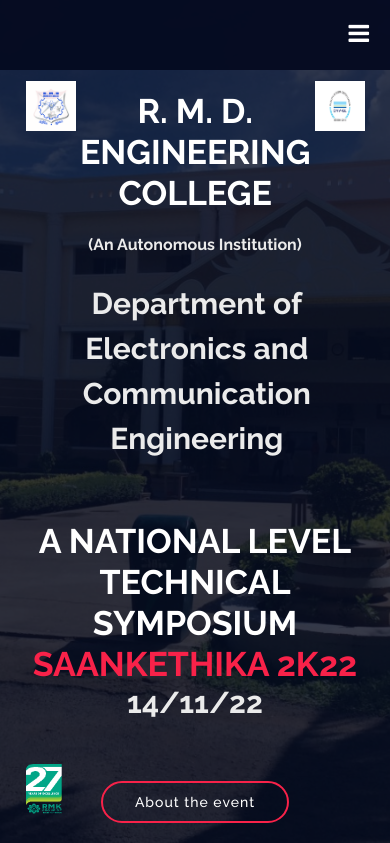
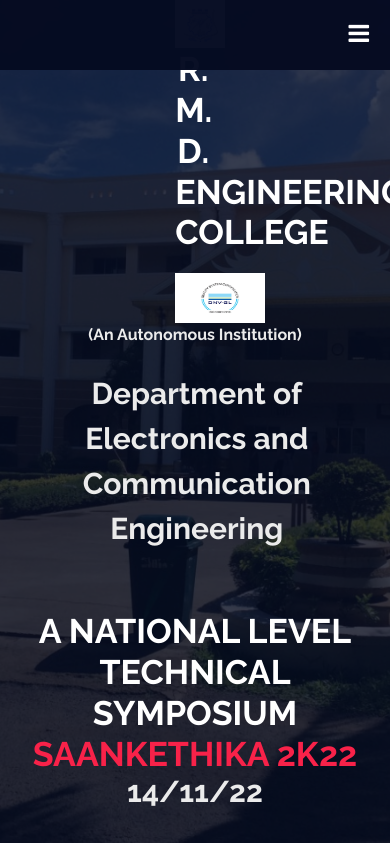
Before and after one commit to ErolDor/proj1, a plain HTML site: page RMD_SITE-main/index.html in a window 390 px wide. Shown: the top 843 px of the page. Drawn offline with Linux system fonts and the light colour scheme.

Commit message:
Update style.css

```diff
--- a/RMD_SITE-main/css/style.css
+++ b/RMD_SITE-main/css/style.css
@@ -38,10 +38,12 @@
   margin-left: -84%;width: 10%;margin-top: -3%;
 }
 
+.rmd_div{
+  display:flex;margin-left: 3%;
+}
 .logo1{
-  display:flex;margin-left: 3%;
-}
-
+  margin-right: 1%;width: 10%;
+}
 .rmd_name{
   margin-top: 3%;margin-left: 9%
 }
@@ -1698,17 +1700,13 @@
 
 
 h1.rmd_name{
-  width:1000px;
-  margin-left: 11%;
-  margin-right: 11%;
+  width:1100px;
+  margin-left: 0%;
+  /*margin-right: 11%; */
 }
 img.logo2{
   margin-left: 0px;
   margin-right: 3%;
-}
-#dep{
-  margin-left: 1%;
-
 }
 
 @media only screen and (max-width: 600px) {
@@ -1720,10 +1718,6 @@
     width: 50px;
     height: 50px;
   }
-  .logo2{
-    width:  50px;
-    margin-left: -1%;
-  }
 
   h1.rmd_name{
     width:unset;
@@ -1731,16 +1725,22 @@
 
   h1.rmd_name {
     margin-right: unset;
-    margin-left: -1%;
-}
-
+  }
+  img.logo1{
+    width:50px;
+    margin-left:4%
+  }
   img.logo2{
     margin-left: 0px;
-  margin-right: 3%;
+    margin-right: 5%;
+    width:90px
   }
   #dep{
     margin-left: 1%;
 
   }
-
-}
+  .rmd_div{
+    margin-top: 100px;
+  }
+
+}
```
Lines whose indentation alone changed are shown as unchanged.
